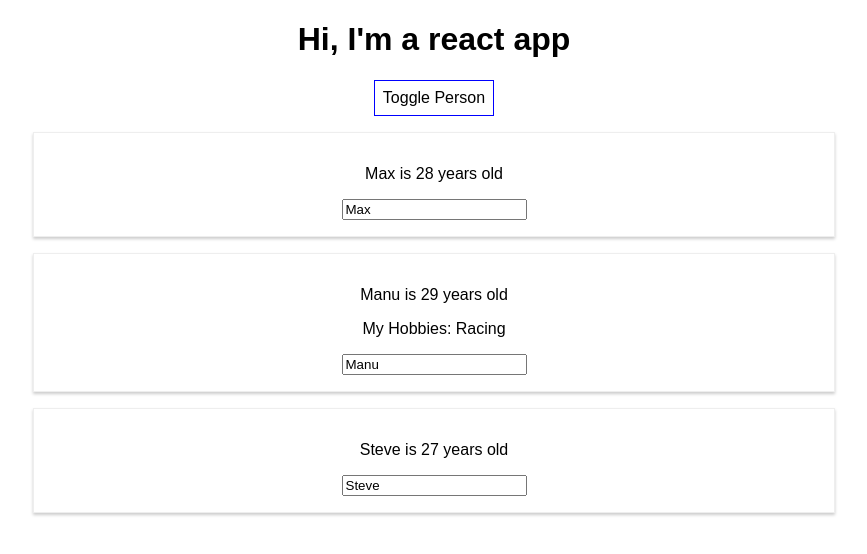
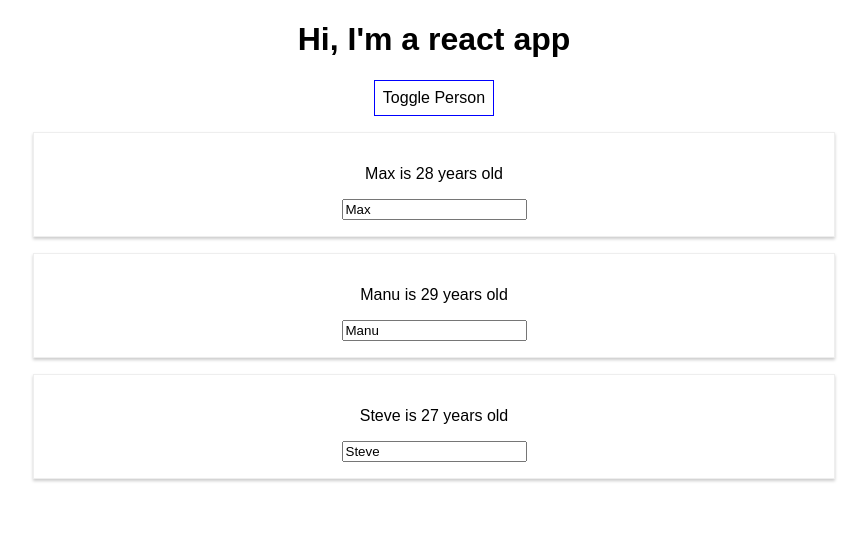
Before and after one commit to gattlin1/Learning-React, a React (Create React App) app in the folder basics/: page / in a window 1280 px wide. Both pictures are taken after a click on the button "Toggle Person". Shown: the top 554 px of the page, without its empty margins (206-1073 px from the left). Built offline with nearby package versions, Linux system fonts and the light colour scheme.

Commit message:
For loop for displaying lists.

```diff
--- a/basics/src/App.js
+++ b/basics/src/App.js
@@ -54,22 +54,9 @@
     if (this.state.showPersons) {
       persons = (
         <div>
-          <Person
-            name={this.state.persons[0].name}
-            age={this.state.persons[0].age}
-          />
-          <Person
-            name={this.state.persons[1].name}
-            age={this.state.persons[1].age}
-            click={this.switchNameHandler.bind(this, "Jim")}
-            changed={this.nameChangeHandler}
-          >
-            My Hobbies: Racing
-          </Person>
-          <Person
-            name={this.state.persons[2].name}
-            age={this.state.persons[2].age}
-          />
+          {this.state.persons.map((person) => {
+            return <Person name={person.name} age={person.age} />;
+          })}
         </div>
       );
     }
```
